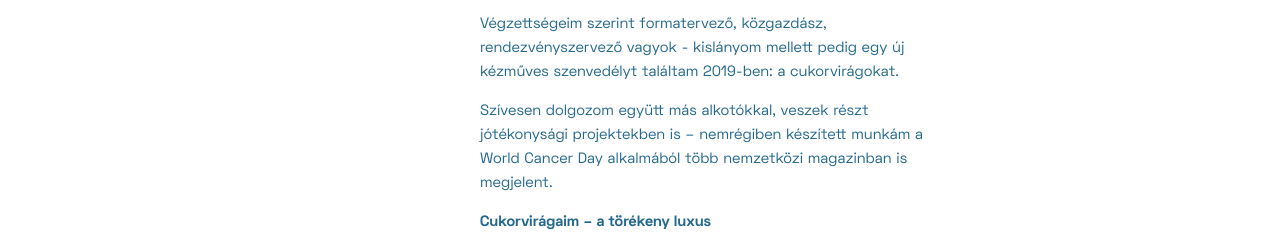
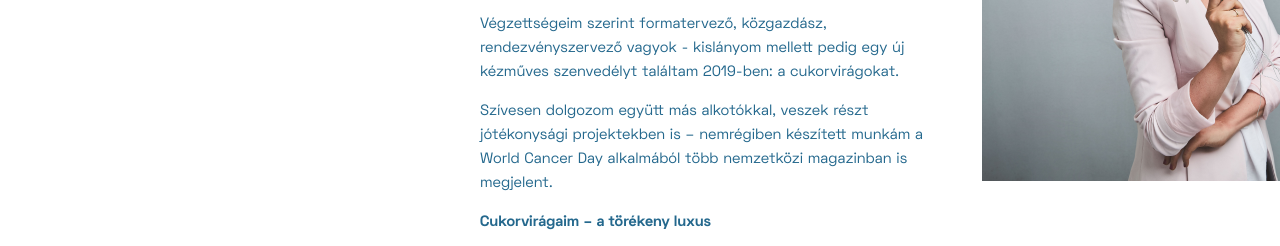
Before and after one commit to xants2355/Sugarcraft-web, a plain HTML site: page rolam-about.html in a window 1280 px wide. Shown: the part 381-627 px from the top of the page. Drawn offline with nearby package versions, Linux system fonts and the light colour scheme; a web font is replaced by a local one.

Commit message:
again punctuation fix

```diff
--- a/rolam-about.html
+++ b/rolam-about.html
@@ -76,7 +76,7 @@ body {overflow-x: hidden;}
     </div>
   </nav>
   <section class="container-3 w-container">
-    <div class="about-right-side-image"><img src="images/About-me-Eszter-Kanyári-portrait.png" alt="">
+    <div class="about-right-side-image"><img src="images/About-me-Eszter-Kanyari-portrait.png" alt="">
       <a href="mailto:info@sugarcraft.hu?subject=%C3%9Czenet%20a%20weboldalr%C3%B3l" class="button-outline about-me w-button">ÍRJON NEKEM!</a>
     </div>
   </section>
```
Also changed, not shown: termekek-products/rendezveny-dekoraciok-event-decorations.html (+1 -1 lines), images/Rendezvenyek-Arrow.svg (renamed from images/Rendezvények-Arrow.svg).
